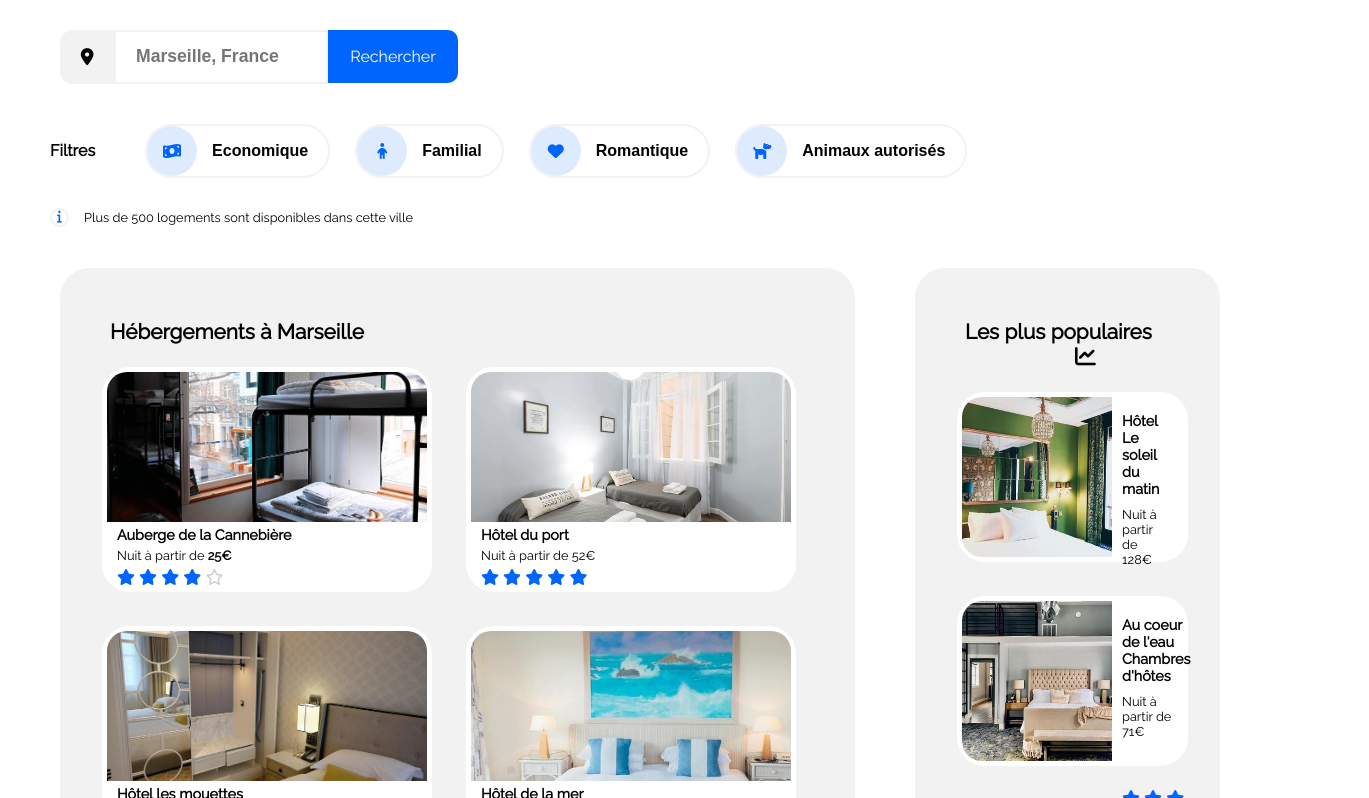
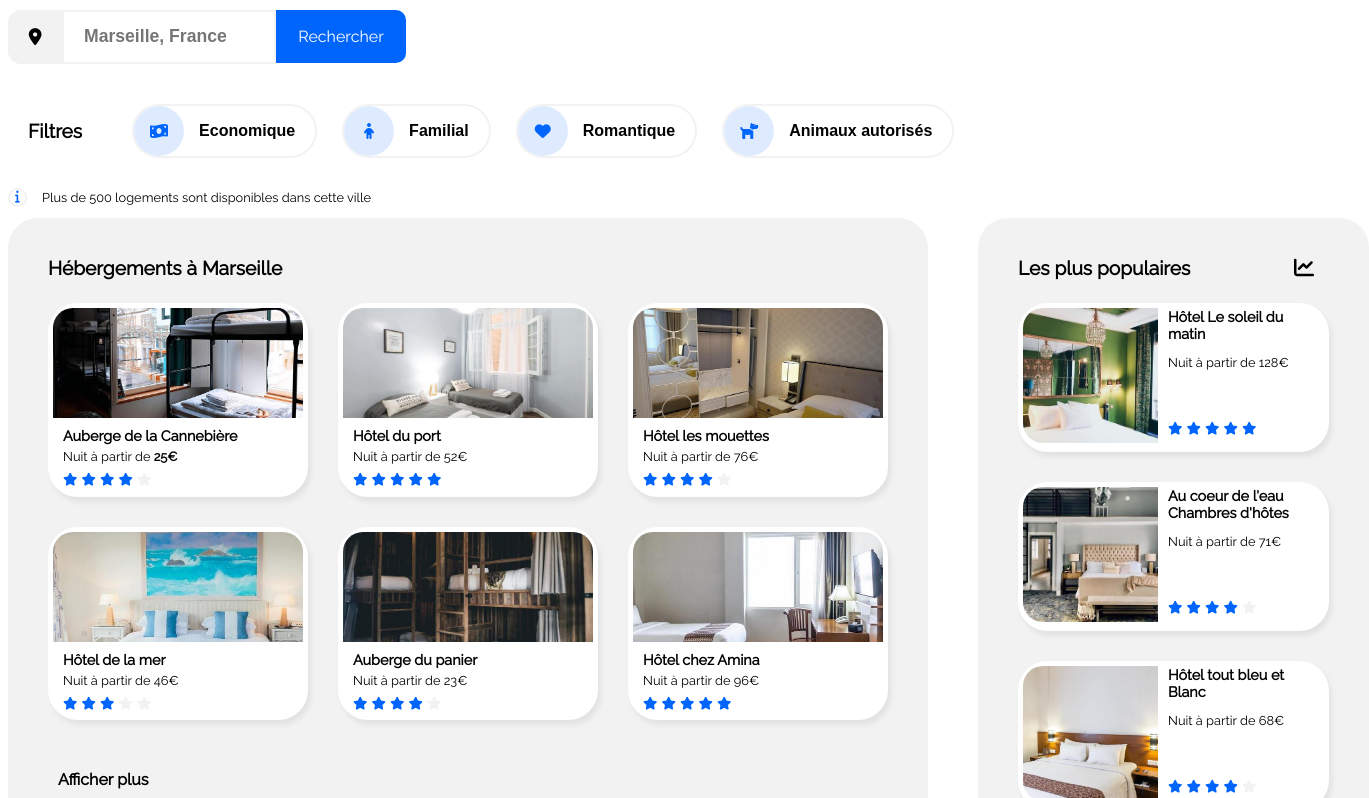
Before and after one commit to VincentQuenard/VincentQuenard_2_27042021, a plain HTML site: page index.html in a window 1280 px wide. Shown: the part 156-954 px from the top of the page, 1369 px wide, since content can reach past the window. Drawn offline with Linux system fonts and the light colour scheme.

Commit message:
retravail partie hébergement

```diff
--- a/index.html
+++ b/index.html
@@ -15,6 +15,7 @@
 </head>
 
 <body>
+    <div class="container">
         <!--Mise en place de l'entête -->
         <header class="entete">
             <!-- intégration du logo du site -->
@@ -107,168 +108,227 @@
 
         <!-- Mise ne place de la partie hébergements -->
 
-        <section id="hbgt">
+            <section class="hebergement_marseille">
                 <!-- Mise ne place de la partie hébergements gauche -->
-            <div id="gauche">
+                <div class="gauche">
 
                     <h3 id="Hébergements">Hébergements à Marseille</h3>
 
-                 <div class="photog">
-                    <div class="entour" >
-                        <a class="lien" href="#">
-                            <img class="imag" src="./images/aub_cannebiere_sm.jpg" alt="Auberge la Cannebière" >
+                    <div class="flyergauche">
+                         <a href="#">
+                            <img class="photog" src="./images/aub_cannebiere_sm.jpg" alt="Auberge la Cannebière" >
                             <div class="descrip">
                                 <h4>Auberge de la Cannebière</h4>
                                  <p>Nuit à partir de <strong>25€</strong></p>
+                                <span class="blue">
                                         <i class="fas fa-star"></i>
                                         <i class="fas fa-star"></i>
                                         <i class="fas fa-star"></i>
                                         <i class="fas fa-star"></i>
-                                <i class="far fa-star"></i>
+                                </span>
+                                <span class="grey">
+                                    <i class="fas fa-star"></i>
+                                </span>
                             </div>
                         </a>
                     </div>
 
-                    <div class="entour">
-                        <a class="lien" href="#">
-                            <img class="imag" src="./images/hot_port_reduc.jpg" alt="Hotel du port">
+                    <div class="flyergauche">
+                        <a href="#">
+                            <img class="photog" src="./images/hot_port_reduc.jpg" alt="Hotel du port">
                             <div class="descrip">
                                 <h4>Hôtel du port</h4>
                                  <p>Nuit à partir de 52€</p>
+                                <span class="blue">
                                         <i class="fas fa-star"></i>
                                         <i class="fas fa-star"></i>
                                         <i class="fas fa-star"></i>
                                         <i class="fas fa-star"></i>
                                         <i class="fas fa-star"></i>
+                                </span>
                             </div>
                         </a>
                     </div>
 
-                    <div class="entour">
-                        <a class="lien" href="#">
-                            <img class="imag" src="./images/hot_mouettes_sm.jpg" alt="Hôtel les mouettes">
+                    <div class="flyergauche">
+                        <a href="#">
+                            <img class="photog" src="./images/hot_mouettes_sm.jpg" alt="Hôtel les mouettes">
                             <div class="descrip">
                                 <h4>Hôtel les mouettes</h4>
                                 <p>Nuit à partir de 76€</p>
+                                <span class="blue">
                                     <i class="fas fa-star"></i>
                                     <i class="fas fa-star"></i>
                                     <i class="fas fa-star"></i>
                                     <i class="fas fa-star"></i>
-                                <i class="far fa-star"></i>
+                                </span>
+                                <span class="grey">
+                                    <i class="fas fa-star"></i>
+                                </span>
                             </div>
                         </a>
                     </div>
 
-                    <div class="entour">
-                        <a class="lien" href="#">
-                            <img class="imag" src="./images/hot_mer_sm.jpg" alt="Hôtel de la mer">
+                    <div class="flyergauche">
+                        <a href="#">
+                            <img class="photog" src="./images/hot_mer_sm.jpg" alt="Hôtel de la mer">
                             <div class="descrip">
                                 <h4>Hôtel de la mer</h4>
                                 <p>Nuit à partir de 46€</p>
+                                <span class="blue">
                                     <i class="fas fa-star"></i>
                                     <i class="fas fa-star"></i>
                                     <i class="fas fa-star"></i>
-                                <i class="far fa-star"></i>
-                                <i class="far fa-star"></i>
+                                </span>
+                                <span class="grey">
+                                    <i class="fas fa-star"></i>
+                                    <i class="fas fa-star"></i>
+                                </span>
                             </div>
                         </a>
                     </div>
 
-                    <div class="entour">
-                        <a class="lien" href="#">
-                            <img class="imag" src="./images/aub_panier_sm.jpg" alt="Auberge du panier">
+                    <div class="flyergauche">
+                        <a href="#">
+                            <img class="photog" src="./images/aub_panier_sm.jpg" alt="Auberge du panier">
                             <div class="descrip">
                                 <h4>Auberge du panier</h4>
                                 <p>Nuit à partir de 23€</p>
+                                <span class="blue">
                                     <i class="fas fa-star"></i>
                                     <i class="fas fa-star"></i>
                                     <i class="fas fa-star"></i>
                                     <i class="fas fa-star"></i>
-                                <i class="far fa-star"></i>
+                                </span>
+                                <span class="grey">
+                                    <i class="fas fa-star"></i>
+                                </span>
                             </div>
                         </a>
                     </div>
 
-                    <div class="entour">
-                        <a class="lien" href="#">
-                            <img class="imag" src="./images/hot_amina_sm.jpg" alt="Hôtel chez Amina">
+                    <div class="flyergauche">
+                        <a  href="#">
+                            <img class="photog" src="./images/hot_amina_sm.jpg" alt="Hôtel chez Amina">
                             <div class="descrip">
                                 <h4>Hôtel chez Amina</h4>
                                 <p>Nuit à partir de 96€</p>
+                                <span class="blue">
                                     <i class="fas fa-star"></i>
                                     <i class="fas fa-star"></i>
                                     <i class="fas fa-star"></i>
                                     <i class="fas fa-star"></i>
                                     <i class="fas fa-star"></i>
+                                </span>
                             </div>
                         </a>
                     </div>
+                    <div id="affplus">
+                        <a href="#">Afficher plus</a>
                     </div>
-                <button id="affplus">Afficher plus</button>
                 </div>
 
                 <!-- Fin de la partie hébergements gauche -->
 
                 <!-- Mise ne place de la partie hébergements droite -->
-            <div id="droite">
+                <div class="droite">
+
+                    <div class="titred">
+                        <h3>Les plus populaires</h3>
                         <div>
-                <h3>Les plus populaires
                             <i class="fas fa-chart-line"></i>
-                </h3>
                         </div>
-                <div class="photod">
-                    <div class="entourd" >
-                        <a class="lien" href="#">
-                            <div class="horiz">
-                                <img class="imad" src="./images/hot_soleil.jpg" alt="Hôtel soleil du matin" >
+                    </div>
+
+                    <div class="flyerdroit">
+                        <a href="#">
+                            <div class="photoetdescription">
+                                <div class="photod" >
+                                    <img src="./images/hot_soleil.jpg" alt="Hôtel soleil du matin" >
+                                 </div>
+
                                 <div class="descripd">
-                                    <h4>Hôtel Le soleil du <br> matin</br></h4>
+                                    <div class="nomhebergement">
+                                        <h4>Hôtel Le soleil du matin</h4>
+                                    </div>
+                                    <div class="prixnuit">
                                        <p>Nuit à partir de 128€</p>
+                                    </div>
+                                    <div class="evaluation">
+                                        <span class="blue">
                                             <i class="fas fa-star"></i>
                                             <i class="fas fa-star"></i>
                                             <i class="fas fa-star"></i>
                                             <i class="fas fa-star"></i>
                                             <i class="fas fa-star"></i>
+                                        </span>
+                                    </div>
                                 </div>
                             </div>
                         </a>
                     </div>
 
-                    <div class="entourd" >
-                        <a class="lien" href="#">
-                            <div class="horiz">
-                                <img class="imad" src="./images/chambres_hotes.jpg" alt="Au coeur de l'eau" >
+                    <div class="flyerdroit">
+                        <a href="#">
+                            <div class="photoetdescription">
+                                <div class="photod" >
+                                    <img src="./images/chambres_hotes.jpg" alt="Au coeur de l'eau">
+                                 </div>
+
                                 <div class="descripd">
-                                    <h4>Au coeur de l'eau<br>Chambres d'hôtes</br></h4>
+                                    <div class="nomhebergement">
+                                        <h4>Au coeur de l'eau Chambres d'hôtes</h4>
+                                    </div>
+                                    <div class="prixnuit">
                                        <p>Nuit à partir de 71€</p>
+                                    </div>
+                                    <div class="evaluation">
+                                        <span class="blue">
                                             <i class="fas fa-star"></i>
                                             <i class="fas fa-star"></i>
                                             <i class="fas fa-star"></i>
                                             <i class="fas fa-star"></i>
-                                    <i class="far fa-star"></i>
+                                        </span>
+                                        <span class="grey">
+                                            <i class="fas fa-star"></i>
+                                        </span>
+                                    </div>
                                 </div>
                             </div>
                         </a>
                     </div>
 
-                    <div class="entourd" >
-                        <a class="lien" href="#">
-                            <div class="horiz">
-                                <img class="imad" src="./images/hot_bleu_blanc.jpg" alt="Hôtel tout bleu et blanc" >
+                     <div class="flyerdroit">
+                        <a href="#">
+                            <div class="photoetdescription">
+                                <div class="photod" >
+                                    <img class="imad" src="./images/hot_bleu_blanc.jpg" alt="Hôtel tout bleu et blanc">
+                                 </div>
+
                                 <div class="descripd">
-                                    <h4>Hôtel tout bleu et <br>Blanc</br></h4>
+                                    <div class="nomhebergement">
+                                        <h4>Hôtel tout bleu et Blanc</h4>
+                                    </div>
+                                    <div class="prixnuit">
                                        <p>Nuit à partir de 68€</p>
+                                    </div>
+                                    <div class="evaluation">
+                                        <span class="blue">
                                             <i class="fas fa-star"></i>
                                             <i class="fas fa-star"></i>
                                             <i class="fas fa-star"></i>
                                             <i class="fas fa-star"></i>
-                                    <i class="far fa-star"></i>
+                                        </span>
+                                        <span class="grey">
+                                            <i class="fas fa-star"></i>
+                                        </span>
+                                    </div>
                                 </div>
                             </div>
                         </a>
                     </div>
                 </div>
-            </div>
+
             </section>
             <!-- Fin de la partie hébergements droite -->
 
@@ -379,5 +439,6 @@
             </div>
         </footer>
         <!-- Fin du pied de page -->
+    </div>
 </body>
 </html>
--- a/style.css
+++ b/style.css
@@ -3,19 +3,39 @@
 body
 {
    font-family: 'Raleway', sans-serif;
-   margin: 30px 30px 0 30px;
+   color: black;
 
 }
 
-/* Application police maquette pour titres h3 */
+.container
+{
+    max-width: 1400px;
+    margin: auto
+}
+
+/* Application police maquette pour titres */
+
+h2
+{
+    display: flex;
+    font-size: 1.2em;
+    font-weight: bold;
+    margin-left: 20px;
+    margin-right: 50px;
+    align-items: center;
+
+}
+
+
 h3
 {
-    font-size: 1.3em;
+    font-size: 1.2em;
     font-weight: bold;
-    margin-left: 50px;
-    margin-right: 50px;
-    padding-top: 30px;
+    padding-top: 20px;
+    padding-bottom: 20px;
 }
+
+
 
 /* Application police maquette */
 header
@@ -25,21 +45,13 @@ header
     margin-top: 10px;
 }
 
-/* redimensionnement du logo et marges */
+/* redimensionnement du logo */
 
 #logo img
 {
     width: auto;
     height: 50px;
-
-
 }
-#logo
-{
-    margin-left: 20px;
-
-}
-
 /* mise en place menu de navigation*/
 nav{
     display: flex;
@@ -99,7 +111,6 @@ nav a:hover
 #ajust
 {
     font-size: 0.8em;
-    margin-left: 20px;
     padding-bottom: 20px;
 }
 
@@ -111,8 +122,7 @@ nav a:hover
 #search
 {
     display: flex;
-    margin-left: 20px;
-    padding-left: 10px;
+
 }
 
 .fa-map-marker-alt
@@ -187,15 +197,7 @@ nav a:hover
 
 }
 
-.filtres h2
-{
-    font-size: 1em;
-    font-weight: bold;
-    margin-left: 20px;
-    margin-right: 50px;
-    align-items: center;
-    display: flex;
-}
+
 
 /* Mise en forme commune à tous les filtres*/
 
@@ -243,7 +245,6 @@ button:hover
 {
     display: flex;
     margin-top: 20px;
-    margin-left: 20px;
     font-size: 0.8em;
 }
 
@@ -264,77 +265,72 @@ button:hover
 }
 
 /* Mise en page de la section hébergements*/
-#hbgt
+.hebergement_marseille
 {
-    display: flex;
+    display: grid;
+    grid-template-columns: 30fr 15fr;
+    grid-template-rows: 1fr;
+    grid-column-gap: 50px;
+}
+.fa-star
+{
+    font-size: 0.8em;
 }
 
 /* Mise en forme de la partie hébergement gauche*/
 
 /* Mise en place du container gauche */
-#gauche
+.gauche
 {
-    background-color: #F2F2F2;
-    width: 70%;
-    margin: 30px;
+    background-color: #f2f2f2;
     border-radius: 30px;
+    display: grid;
+    grid-template-columns: 1fr 1fr 1fr;
+    grid-template-rows: 55px 1fr 1fr 50px;
+    padding-left: 40px;
+    padding-right: 40px;
+    padding-bottom: 40px;
+    grid-column-gap: 30px;
+    grid-row-gap: 30px;
 }
 
-/* Ajustement des photos*/
+.gauche h3
+{
+    grid-column-start: 1;
+    grid-column-end: 4;
 
-.imag
+}
+
+.photog
 {
-    width: 320px;
-    height: 150px;
+    width: 250px;
+    height: 110px;
     border-radius: 20px 20px 0 0;
 }
 
-/* Fond bleu des étoiles */
-.fa-star
-{
-    color: #0065FC;
-}
-.far
-{
-    color: rgb(206, 206, 206);
-}
+
 /* Cadre de toutes les images et descriptions */
 
-.photog
+.flyergauche
 {
-    display: flex;
-    flex-wrap: wrap;
-    margin: 20px 0 0 40px;
-
-}
-
-/* Mise en forme de chaque photo et description*/
-
-.entour
-{
-    border: 2px solid #f2f2f2;
+    border: white solid 5px;
+    background-color: white;
     border-radius: 30px;
-    padding: 5px 5px 5px 5px;
-    background-color: white;
-    margin-right: 30px;
-    margin-bottom: 30px;
+    display: grid;
+    grid-template-rows: 2fr;
+    box-shadow: 3px 5px 5px #e2e2e2;
 
 }
 
 /* Description cliquable et enlèvement du soulignement */
 
-.lien
-{
-    text-decoration: none;
-}
-
-.entour a:hover
+.flyergauche a:hover
 {
     color: #0065FC ;
     text-decoration: none;
 }
 
-.entour a
+.flyergauche a
 {
     color: black ;
     text-decoration: none;
@@ -343,6 +339,7 @@ button:hover
 .descrip
 {
     padding-left: 10px;
+    padding-top: 5px;
 
 }
 /* Ajustement titre des photos*/
@@ -361,15 +358,45 @@ h4 + p
     margin: 5px 0 5px 0;
 }
 
-/* Mise en place du bouton afficher plus*/
+/* Fond bleu des étoiles */
+.blue
+{
+    color: #0065FC;
+}
+
+/* Fond gris des étoiles */
+
+.grey
+{
+    color: #F2F2F2;
+}
+
+/* Ajustement des photos*/
+
+
+/* Mise en place du bouton afficher plus avec effet de survol*/
 
 #affplus
 {
     border: none;
     font-weight: bold;
     font-size: 1em;
-    margin: 0 0 30px 30px;
+    text-decoration: none;
+    padding: 20px 0 0 10px;
 }
+
+#affplus a
+{
+    text-decoration: none;
+    color: black ;
+}
+
+#affplus :hover
+{
+    text-decoration: none;
+    color: #0065FC;
+}
+
 
 /* Fin de la mise en forme de la partie hébergement gauche*/
 
@@ -380,95 +407,96 @@ h4 + p
 
 /* Mise en place du container droit */
 
-#droite
+.droite
 {
-    background-color: #F2F2F2;
-    width: 25%;
-    margin: 30px;
+    background-color: #f2f2f2;
     border-radius: 30px;
+    display: grid;
+    grid-template-rows: 55px 2fr 2fr 2fr;
+    grid-row-gap: 30px;
+    padding-left: 40px;
+    padding-right: 40px;
+    padding-bottom: 30px;
 }
+/* Description cliquable et enlèvement du soulignement */
 
-
-/* Cadre de toutes les images et descriptions */
-
-.photod
-{
-    display: flex;
-    flex-direction: column;
-    margin: 20px 0 0 40px;
-    width: auto;
-
-}
-
-/* Ajustement des photos*/
-
-.imad
-{
-    width: 150px;
-    height: 160px;
-    border-radius: 20px  0 0 20px;
-}
-
-/* Mise en forme de chaque photo et description*/
-
-.entourd
-{
-    display: flex;
-    border: 2px solid #f2f2f2;
-    border-radius: 30px;
-    padding: 5px 5px 5px 5px;
-    background-color: white;
-    margin-right: 30px;
-    margin-bottom: 30px;
-
-}
-
-/* Ajustement description sous photo */
-.descripd
-{
-   padding-left: 10px;
-   padding-right: 50px;
-}
-
-.descripd h4
-{
-   padding-top: 15px;
-
-}
-
-.descripd h4 + p
-{
-
-    font-size: 0.8em;
-    margin: 10px 0 50px 0;
-}
-
-/* Placement descriptions à coté photo */
-.horiz
-{
-    display: flex;
-    width: auto;
-    height: 160px;
-}
-
-/* Espacement logo du titre */
-.fa-chart-line
-{
-    margin-left: 110px;
-}
-
-/* Description cliquable */
-.entourd a:hover
+.droite a:hover
 {
     color: #0065FC ;
     text-decoration: none;
 }
 
-.entourd a
+.droite a
 {
     color: black ;
     text-decoration: none;
 }
+
+/* Mise en place du titre et de l'icone*/
+.titred
+{
+    display: flex;
+    justify-content: space-between;
+    padding-right: 15px;
+}
+.titred div
+{
+    font-size: 20px;
+    padding-top: 38px
+}
+.prixnuit p
+{
+    font-size: 0.8em;
+}
+
+/* Ajustement des photos*/
+
+.photoetdescription
+{
+    display: grid;
+    grid-template-columns: 135px 1fr;
+    grid-column-gap: 10px;
+    border-radius: 20px;
+}
+
+.photod img
+{
+
+    border-radius: 20px 0px 0px 20px;
+    height: 135px;
+    width: 135px;
+}
+
+
+/* Mise en forme de chaque photo et description*/
+
+.flyerdroit
+{
+    background-color: #fff;
+    border-radius: 30px;
+    border: 5px solid white;
+    box-shadow: 3px 5px 5px #e2e2e2;
+
+}
+
+/* Ajustement description*/
+.descripd
+{
+   display: flex;
+   flex-direction: column;
+   width: 156px
+}
+}
+.prixnuit p
+{
+    font-size: 0.8em;
+}
+
+.evaluation
+{
+    padding-top: 35px;
+}
+
 /* Fin de la mise en forme de la partie hébergement droite*/
 
 
```
Lines whose indentation alone changed are shown as unchanged.
